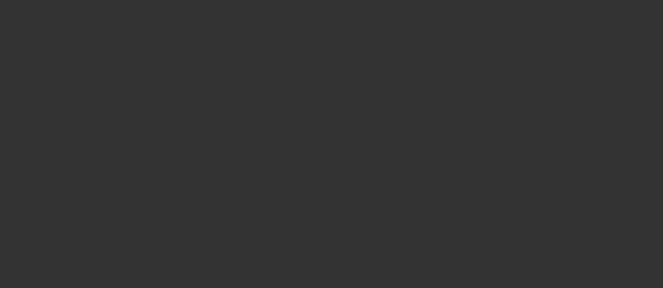
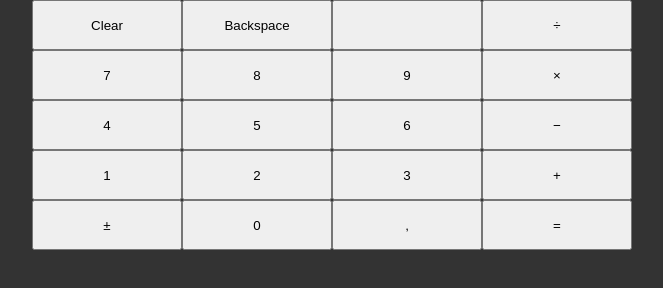
Before and after one commit to thenowl/calculator, a plain HTML site: page index.html in a window 1280 px wide. Shown: the whole page, without its empty margins (308-971 px from the left). Drawn offline with Linux system fonts and the light colour scheme.

Commit message:
Set up basic HTML structure

```diff
--- a/css/styles.css
+++ b/css/styles.css
@@ -6,4 +6,26 @@
 
 body {
   background: #333;
+  display: flex;
+  justify-content: center;
+  align-items: center;
 }
+
+.digits {
+  display: flex;
+  justify-content: center;
+  flex-wrap: wrap-reverse;
+  width: 450px;
+}
+
+.digits button,
+.operators button {
+  width: 150px;
+  height: 50px;
+}
+
+.operators {
+  display: flex;
+  flex-direction: column;
+  width: 150px;
+}
--- a/index.html
+++ b/index.html
@@ -9,7 +9,30 @@
 </head>
 
 <body>
-
+  <div id="digits" class="digits">
+    <button>&plusmn;</button>
+    <button>0</button>
+    <button>&comma;</button>
+    <button>1</button>
+    <button>2</button>
+    <button>3</button>
+    <button>4</button>
+    <button>5</button>
+    <button>6</button>
+    <button>7</button>
+    <button>8</button>
+    <button>9</button>
+    <button>Clear</button>
+    <button>Backspace</button>
+    <button></button>
+  </div>
+  <div id="operators" class="operators">
+    <button>&div;</button>
+    <button>&times;</button>
+    <button>&minus;</button>
+    <button>&plus;</button>
+    <button>&equals;</button>
+  </div>
   <script src="./js/javascript.js"></script>
 </body>
 
```
